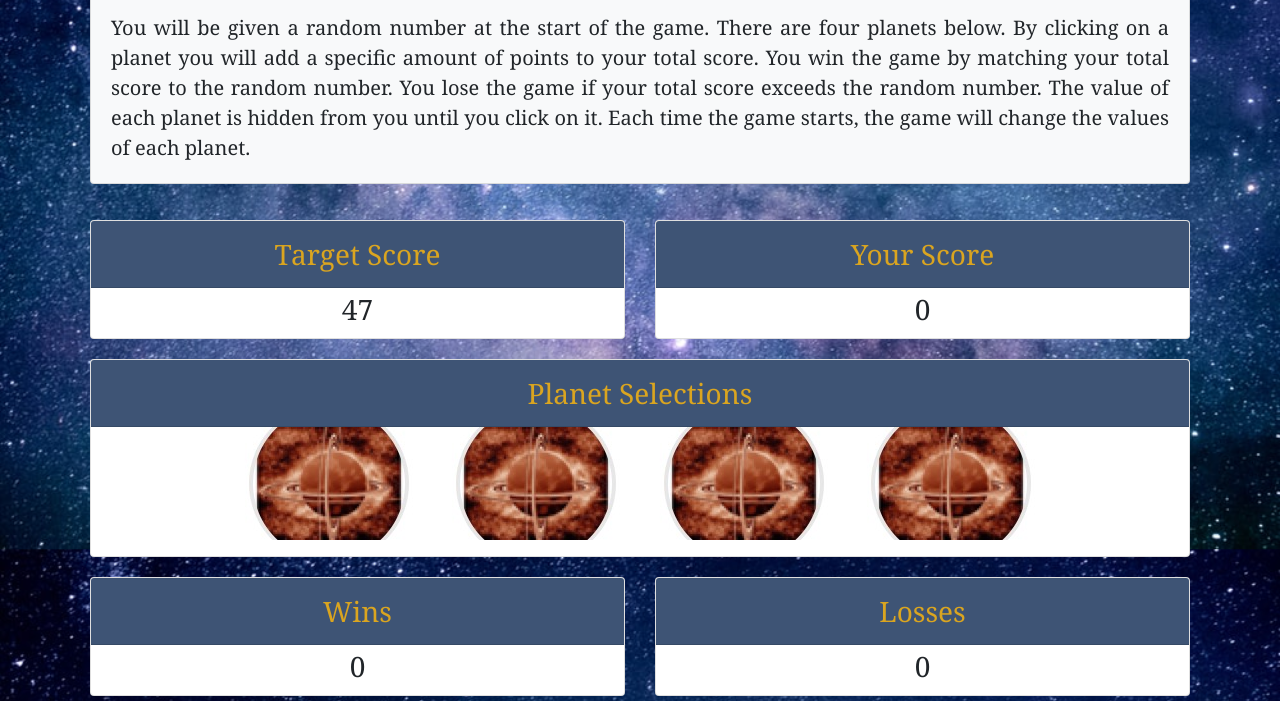
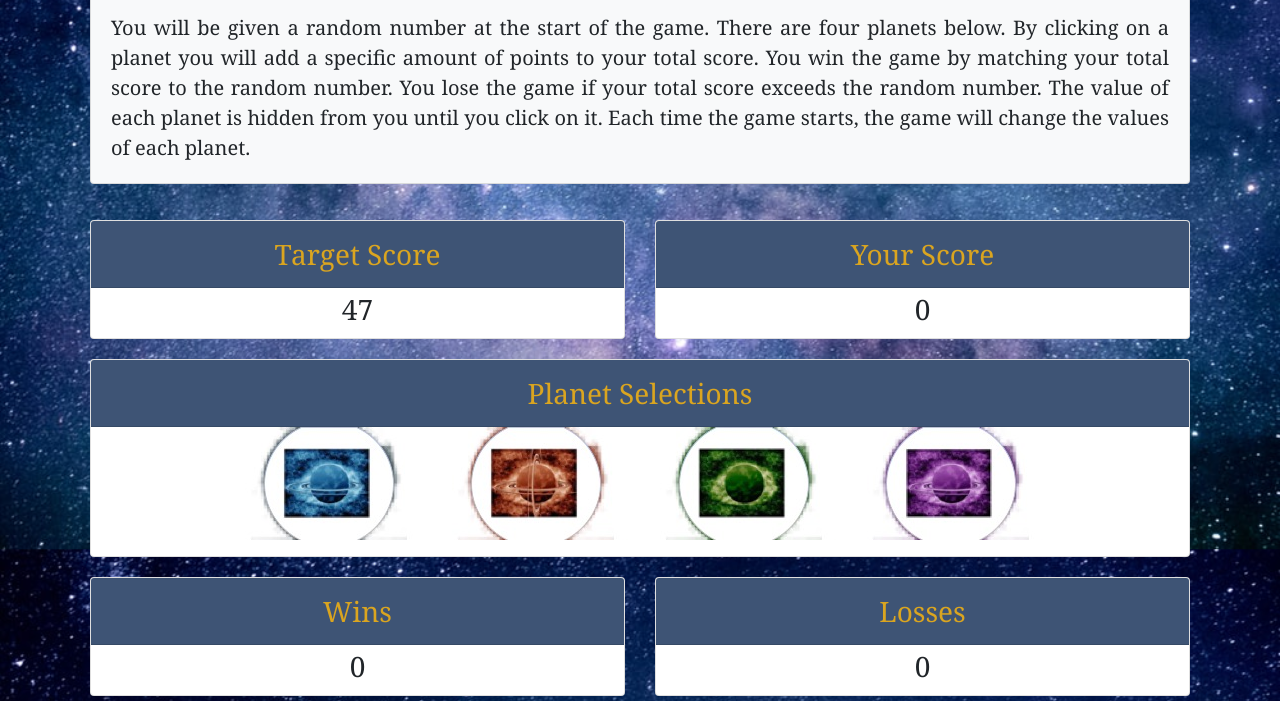
Before and after one commit to sstott09/unit-4-game, a plain HTML site: page index.html in a window 1280 px wide. Shown: the part 325-1026 px from the top of the page. Drawn offline with nearby package versions, Linux system fonts and the light colour scheme.

Commit message:
Corrected Planet Images

```diff
--- a/index.html
+++ b/index.html
@@ -69,10 +69,10 @@
                 <div class="card">
                     <h5 class="card-header text-center">Planet Selections</h5>
                     <p class="card-images">
-                        <img src="assets/images/Large Red Planet.jpg" alt="" id="blue">
-                        <img src="assets/images/Large Red Planet.jpg" alt="" id="red">
-                        <img src="assets/images/Large Red Planet.jpg"  alt="" id="green">
-                        <img src="assets/images/Large Red Planet.jpg"  alt="" id="purple">
+                        <img src="assets/images/Blue Medium 200x113.jpg" salt="" id="blue">
+                        <img src="assets/images/Red Medium 200x113.jpg" alt="" id="red">
+                        <img src="assets/images/Green Medium 200x113.jpg" alt="" id="green">
+                        <img src="assets/images/Purple Medium 200x113.jpg" alt="" id="purple">
                     </p>
                 </div>
             </div>
```
